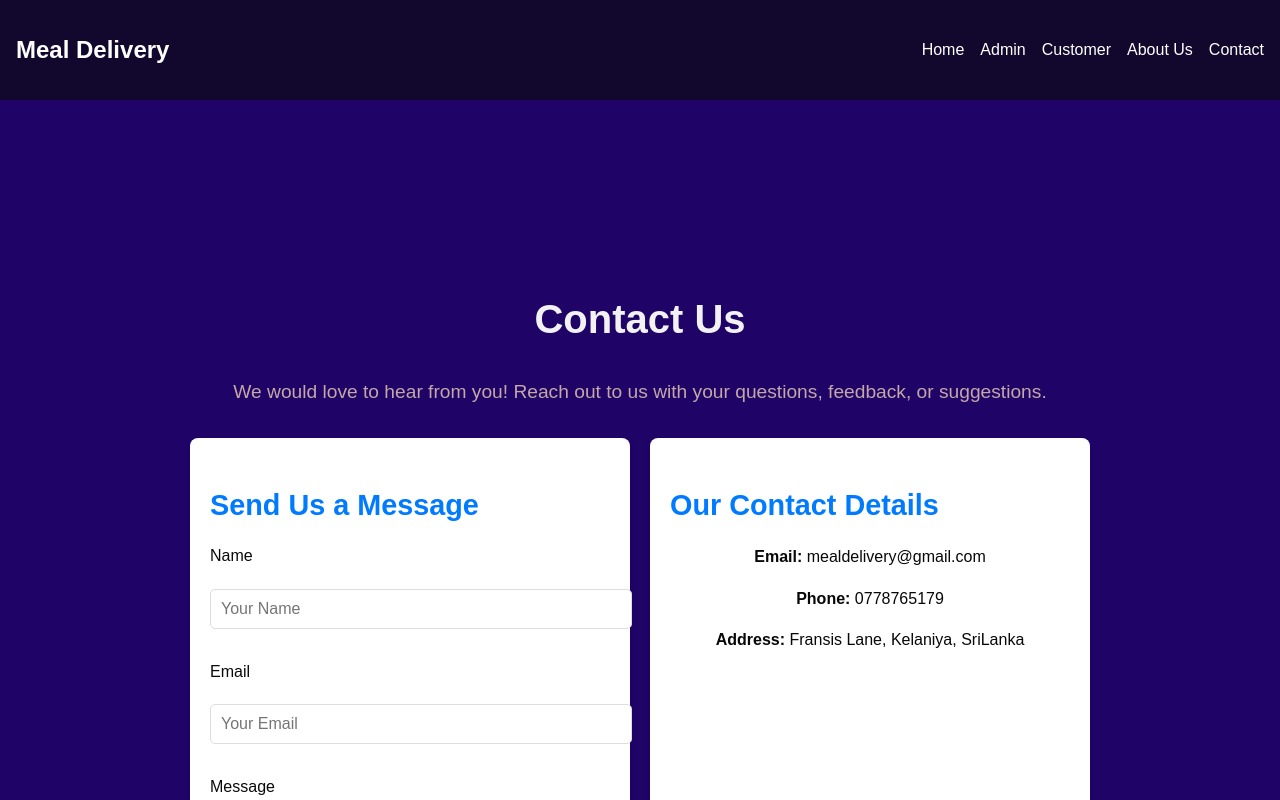
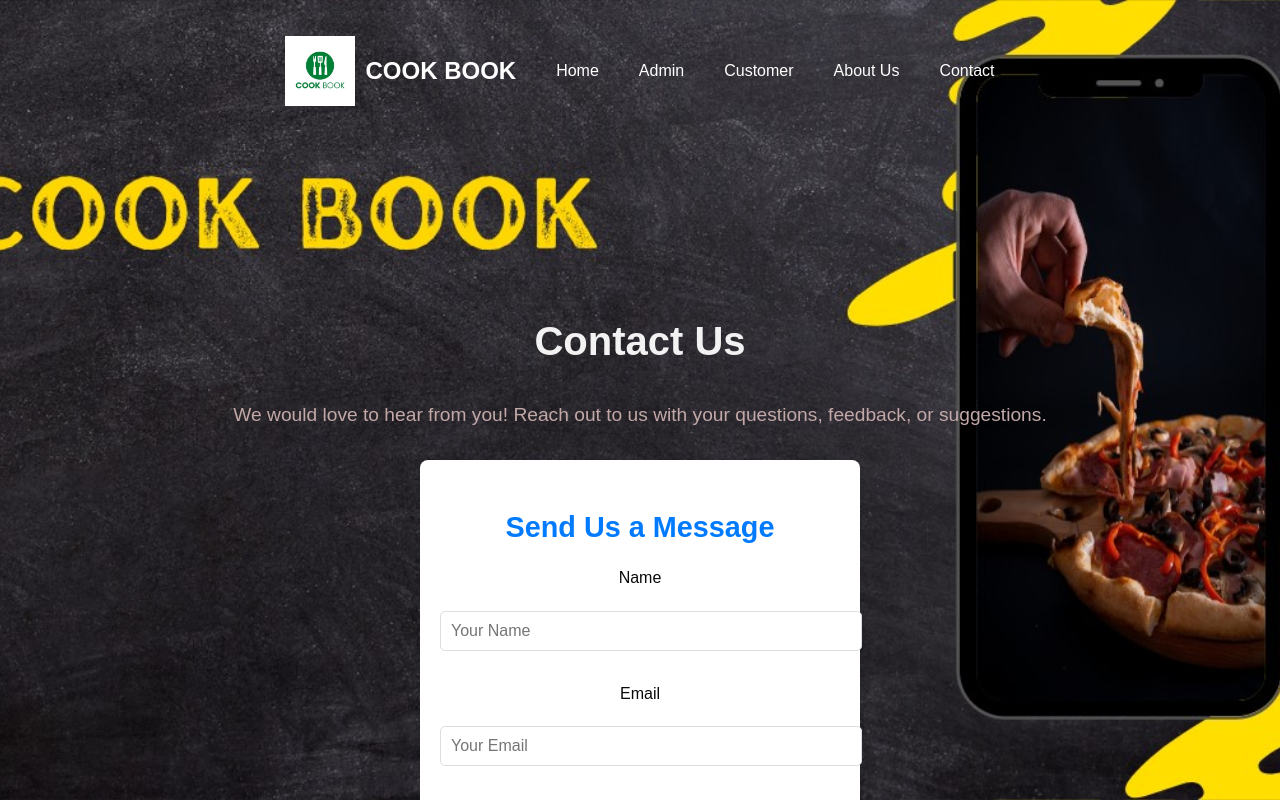
Before and after one commit to sandu456/mealdelivery-Frontend, a React (Vite) app: page /contact in a window 1280 px wide. Shown: the top 800 px of the page. Built offline with nearby package versions, Linux system fonts and the light colour scheme.

Commit message:
background

```diff
--- a/src/App.tsx
+++ b/src/App.tsx
@@ -1,6 +1,5 @@
 import React from 'react';
-import { Link } from 'react-router-dom';
-import { BrowserRouter as Router, Routes, Route } from 'react-router-dom';
+import { Link, BrowserRouter as Router, Routes, Route } from 'react-router-dom';
 import LogIn from './Pages/LogIn';
 import SignUp from './Pages/SignUp';
 import AboutUs from './Pages/AboutUs';
@@ -17,12 +16,18 @@
 import ManageRecipes from "./Components/ManageRecipies";
 import ViewOrders from "./Components/ViewOrders";
 import ManageUsers from "./Components/ManageUsers";
+import backgroundImage from "./assets/background.jpg";
+import logo from './assets/logo.jpg';
+
 
 const App: React.FC = () => {
   return (
     <Router>
+      <div className="background" style={{ backgroundImage: `url(${backgroundImage})` }}>
       <nav className="navbar">
-        <h1>Meal Delivery</h1>
+      <div className="logo-title">
+      <img src={logo} alt="Cook Book Logo" className="logo" />
+        <h1>COOK BOOK</h1></div>
         <ul>
           <li><Link to="/">Home</Link></li>
           <li><Link to="/admin">Admin</Link></li>
@@ -39,14 +44,10 @@
             element={
               <div>
                 <h1>Welcome to Meal Delivery</h1>
-                <p>Explore our meal options below:</p>
+                <p>Homestyle meals, anytime</p>
                 <div className="login-signup">
-                  <Link to="/login" className="button login-button">
-                    Log In
-                  </Link>
-                  <Link to="/signup" className="button signup-button">
-                    Sign Up
-                  </Link>
+                  <Link to="/login" className="button login-button">Log In</Link>
+                  <Link to="/signup" className="button signup-button">Sign Up</Link>
                 </div>
                 {/* <div className="meal-categories">
                   <div className="category">
@@ -95,6 +96,7 @@
       <footer className="footer">
         <p>&copy; 2025 Meal Delivery and Recipe Sharing. All rights reserved.</p>
       </footer>
+      </div>
     </Router>
   );
 };
--- a/src/Pages/AboutUs.css
+++ b/src/Pages/AboutUs.css
@@ -2,7 +2,6 @@
     padding: 20px;
     font-family: 'Arial', sans-serif;
     line-height: 1.6;
-    background-color: #200367;
   }
 
   .about-header {
--- a/src/Pages/Contact.css
+++ b/src/Pages/Contact.css
@@ -2,7 +2,6 @@
     padding: 50px;
     font-family: 'Arial', sans-serif;
     line-height: 1.6;
-    background-color: #200367;
   }
 
   .contact-header {
--- a/src/index.css
+++ b/src/index.css
@@ -1,6 +1,5 @@
 .app {
   padding: 110px;
-  background-color: #200367;
 }
 
 .app h1 {
@@ -11,6 +10,19 @@
 .app p {
   text-align: center;
   color: hsl(0, 25%, 97%);
+}
+
+.background {
+  background-size: cover;
+  background-position: center;
+  background-attachment: fixed;
+  min-height: 100vh;
+  display: flex;
+  flex-direction: column;
+  justify-content: space-between;
+  align-items: center;
+  text-align: center;
+  padding: 20px;
 }
 
 .meal-categories {
@@ -49,18 +61,27 @@
 
 /* Navbar styling */
 .navbar {
-  background-color: #12082e;
   color: white;
   padding: 1rem;
   display: flex;
   justify-content: space-between;
+  align-items:center;
+}
+.logo-title {
+  display: flex;
   align-items: center;
+}
+
+.logo {
+  width: 70px; /* Adjust size as needed */
+  height: auto;
+  margin-right: 10px;
 }
 
 .navbar ul {
   list-style: none;
   display: flex;
-  gap: 1rem;
+  gap: 2.5rem;
 }
 
 .navbar ul li a {
```
Also changed, not shown: src/assets/background.jpg (added), src/assets/logo.jpg (added).
